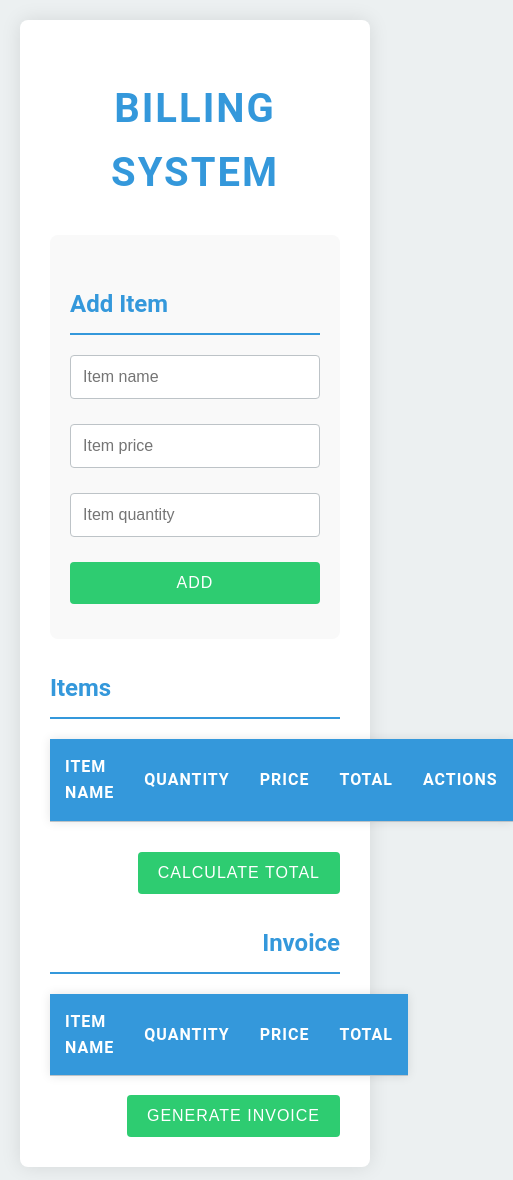
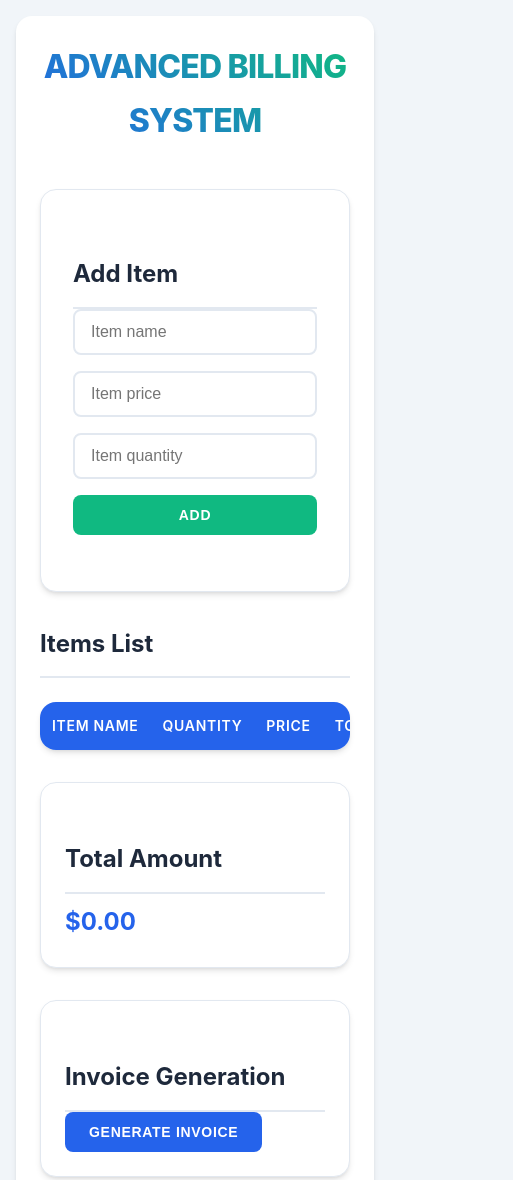
Before and after one commit to kartik0z/MyCodes, a plain HTML site: page WebTech/playground/index.html in a window 390 px wide. Shown: the top 1180 px of the page, 513 px wide, since content can reach past the window. Drawn offline with nearby package versions, Linux system fonts and the light colour scheme.

Commit message:
Much better

```diff
--- a/WebTech/playground/index.html
+++ b/WebTech/playground/index.html
@@ -1,27 +1,31 @@
 <!DOCTYPE html>
-<html>
-
+<html lang="en">
 <head>
-    <title>Billing Systems</title>
-    <link rel="stylesheet" type="text/css" href="style.css">
+    <meta charset="UTF-8">
+    <meta name="viewport" content="width=device-width, initial-scale=1.0">
+    <title>Advanced Billing System</title>
+    <link href="https://fonts.googleapis.com/css2?family=Roboto:wght@400;500;700&display=swap" rel="stylesheet">
+    <link rel="stylesheet" href="style.css">
+    <script src="https://cdnjs.cloudflare.com/ajax/libs/jspdf/2.5.1/jspdf.umd.min.js"></script>
 </head>
-
 <body>
     <div class="container">
-        <h1>Billing System</h1>
+        <h1>Advanced Billing System</h1>
 
         <div class="add-item">
             <h2>Add Item</h2>
-            <div class="input-group">
-                <input type="text" id="item-name" placeholder="Item name">
-                <input type="number" id="item-price" placeholder="Item price">
-                <input type="number" id="item-quantity" placeholder="Item quantity">
-                <button onclick="addItem()">Add</button>
-            </div>
+            <form id="add-item-form">
+                <div class="input-group">
+                    <input type="text" id="item-name" placeholder="Item name" required>
+                    <input type="number" id="item-price" placeholder="Item price" step="0.01" min="0" required>
+                    <input type="number" id="item-quantity" placeholder="Item quantity" min="1" required>
+                    <button type="submit">Add</button>
+                </div>
+            </form>
         </div>
 
         <div class="items">
-            <h2>Items</h2>
+            <h2>Items List</h2>
             <table id="item-table">
                 <thead>
                     <tr>
@@ -32,38 +36,22 @@
                         <th>Actions</th>
                     </tr>
                 </thead>
-                <tbody>
-
-                </tbody>
+                <tbody></tbody>
             </table>
         </div>
 
         <div class="total">
-            <button onclick="calculateTotal()">Calculate Total</button>
-            <p id="total-price"></p>
+            <h2>Total Amount</h2>
+            <p id="total-price">$0.00</p>
         </div>
 
         <div class="invoice">
-            <h2>Invoice</h2>
-            <table id="invoice-table">
-                <thead>
-                    <tr>
-                        <th>Item Name</th>
-                        <th>Quantity</th>
-                        <th>Price</th>
-                        <th>Total</th>
-                    </tr>
-                </thead>
-                <tbody>
-
-                </tbody>
-            </table>
-            <p id="invoice-total"></p>
-            <button onclick="generateInvoice()">Generate Invoice</button>
+            <h2>Invoice Generation</h2>
+            <div id="invoice-container"></div>
+            <button id="generate-invoice">Generate Invoice</button>
         </div>
     </div>
 
-    <script src="script.js"></script>
+    <script src="script.js" type="module"></script>
 </body>
-
 </html>
--- a/WebTech/playground/script.js
+++ b/WebTech/playground/script.js
@@ -60,8 +60,8 @@ function renderItems() {
             <td>$${item.price.toFixed(2)}</td>
             <td>$${(item.price * item.quantity).toFixed(2)}</td>
             <td>
-                <button onclick="handleUpdateItem(${index})">Update</button>
-                <button onclick="handleRemoveItem(${index})">Remove</button>
+                <button onclick="window.handleUpdateItem(${index})">Update</button>
+                <button onclick="window.handleRemoveItem(${index})">Remove</button>
             </td>
         `;
     });
--- a/WebTech/playground/style.css
+++ b/WebTech/playground/style.css
@@ -1,133 +1,246 @@
 :root {
-    --primary-color: #3498db;
-    --secondary-color: #2ecc71;
-    --background-color: #ecf0f1;
-    --text-color: #34495e;
-    --border-color: #bdc3c7;
+    --primary-color: #2563eb;
+    --primary-hover: #1d4ed8;
+    --secondary-color: #10b981;
+    --secondary-hover: #059669;
+    --background-color: #f1f5f9;
+    --text-color: #1e293b;
+    --border-color: #e2e8f0;
+    --danger-color: #ef4444;
+    --danger-hover: #dc2626;
+    --success-color: #22c55e;
+    --card-shadow: 0 4px 6px -1px rgb(0 0 0 / 0.1), 0 2px 4px -2px rgb(0 0 0 / 0.1);
+    --transition: all 0.3s ease;
+}
+
+/* Modern CSS Reset */
+*, *::before, *::after {
+    box-sizing: border-box;
+    margin: 0;
+    padding: 0;
 }
 
 body {
-    font-family: 'Roboto', Arial, sans-serif;
+    font-family: 'Inter', 'Segoe UI', system-ui, sans-serif;
     background-color: var(--background-color);
     color: var(--text-color);
-    line-height: 1.6;
-    margin: 0;
-    padding: 20px;
+    line-height: 1.7;
+    min-height: 100vh;
+    padding: 2rem;
 }
 
 .container {
-    max-width: 1000px;
+    max-width: 1200px;
     margin: 0 auto;
     background-color: #ffffff;
-    border-radius: 8px;
-    box-shadow: 0 0 20px rgba(0, 0, 0, 0.1);
-    padding: 30px;
+    border-radius: 1rem;
+    box-shadow: var(--card-shadow);
+    padding: 2.5rem;
 }
 
+/* Typography */
 h1 {
     text-align: center;
-    color: var(--primary-color);
-    font-size: 2.5em;
-    margin-bottom: 30px;
+    color: var(--text-color);
+    font-size: 2.75rem;
+    font-weight: 800;
+    margin-bottom: 2.5rem;
     text-transform: uppercase;
-    letter-spacing: 2px;
+    letter-spacing: -0.025em;
+    background: linear-gradient(45deg, var(--primary-color), var(--secondary-color));
+    -webkit-background-clip: text;
+    -webkit-text-fill-color: transparent;
 }
 
 h2 {
-    color: var(--primary-color);
-    border-bottom: 2px solid var(--primary-color);
-    padding-bottom: 10px;
-    margin-top: 30px;
+    color: var(--text-color);
+    font-size: 1.5rem;
+    font-weight: 700;
+    padding-bottom: 0.75rem;
+    margin-top: 2rem;
+    border-bottom: 2px solid var(--border-color);
 }
 
+/* Form Styles */
 .add-item {
-    background-color: #f9f9f9;
-    border-radius: 8px;
-    padding: 20px;
-    margin-bottom: 30px;
+    background-color: #ffffff;
+    border-radius: 1rem;
+    padding: 2rem;
+    margin-bottom: 2rem;
+    box-shadow: var(--card-shadow);
+    border: 1px solid var(--border-color);
 }
 
 .input-group {
-    display: flex;
-    gap: 15px;
-    margin-bottom: 15px;
+    display: grid;
+    grid-template-columns: repeat(auto-fit, minmax(200px, 1fr));
+    gap: 1rem;
+    margin-bottom: 1.5rem;
 }
 
 input[type="text"],
 input[type="number"] {
-    flex: 1;
-    padding: 12px;
-    border: 1px solid var(--border-color);
-    border-radius: 4px;
-    font-size: 16px;
+    width: 100%;
+    padding: 0.75rem 1rem;
+    border: 2px solid var(--border-color);
+    border-radius: 0.5rem;
+    font-size: 1rem;
+    transition: var(--transition);
+    outline: none;
 }
 
+input[type="text"]:focus,
+input[type="number"]:focus {
+    border-color: var(--primary-color);
+    box-shadow: 0 0 0 3px rgba(37, 99, 235, 0.1);
+}
+
+/* Button Styles */
 button {
-    background-color: var(--secondary-color);
+    background-color: var(--primary-color);
     color: white;
     border: none;
-    padding: 12px 20px;
-    border-radius: 4px;
+    padding: 0.75rem 1.5rem;
+    border-radius: 0.5rem;
     cursor: pointer;
-    transition: background-color 0.3s ease;
-    font-size: 16px;
+    font-weight: 600;
+    font-size: 0.875rem;
     text-transform: uppercase;
-    letter-spacing: 1px;
+    letter-spacing: 0.05em;
+    transition: var(--transition);
+    display: inline-flex;
+    align-items: center;
+    justify-content: center;
+    gap: 0.5rem;
 }
 
 button:hover {
-    background-color: #27ae60;
+    background-color: var(--primary-hover);
+    transform: translateY(-1px);
 }
 
+button[type="submit"] {
+    background-color: var(--secondary-color);
+}
+
+button[type="submit"]:hover {
+    background-color: var(--secondary-hover);
+}
+
+/* Table Styles */
 table {
     width: 100%;
     border-collapse: separate;
     border-spacing: 0;
-    margin-top: 20px;
-    box-shadow: 0 0 10px rgba(0, 0, 0, 0.1);
+    margin-top: 1.5rem;
+    border-radius: 1rem;
+    overflow: hidden;
+    box-shadow: var(--card-shadow);
 }
 
 th, td {
-    padding: 15px;
+    padding: 1rem 1.5rem;
     text-align: left;
-    border-bottom: 1px solid var(--border-color);
 }
 
 th {
     background-color: var(--primary-color);
     color: white;
-    font-weight: bold;
+    font-weight: 600;
     text-transform: uppercase;
-    letter-spacing: 1px;
+    letter-spacing: 0.05em;
+    font-size: 0.875rem;
 }
 
-tr:nth-child(even) {
-    background-color: #f2f2f2;
+td {
+    background-color: #ffffff;
+    border-bottom: 1px solid var(--border-color);
 }
 
-tr:hover {
-    background-color: #e8f4fd;
+tr:last-child td {
+    border-bottom: none;
 }
 
+tr:hover td {
+    background-color: #f8fafc;
+}
+
+/* Total and Invoice Sections */
 .total, .invoice {
-    margin-top: 30px;
-    text-align: right;
+    background-color: #ffffff;
+    padding: 1.5rem;
+    border-radius: 1rem;
+    margin-top: 2rem;
+    box-shadow: var(--card-shadow);
+    border: 1px solid var(--border-color);
 }
 
 #total-price, #invoice-total {
-    font-size: 1.2em;
-    font-weight: bold;
+    font-size: 1.5rem;
+    font-weight: 700;
     color: var(--primary-color);
-    margin-top: 10px;
+    margin-top: 0.5rem;
 }
 
+/* Action Buttons */
+td button {
+    padding: 0.5rem 1rem;
+    font-size: 0.75rem;
+    margin: 0 0.25rem;
+}
+
+td button:first-child {
+    background-color: var(--success-color);
+}
+
+td button:last-child {
+    background-color: var(--danger-color);
+}
+
+td button:first-child:hover {
+    background-color: var(--success-color);
+    opacity: 0.9;
+}
+
+td button:last-child:hover {
+    background-color: var(--danger-hover);
+}
+
+/* Responsive Design */
 @media (max-width: 768px) {
-    .input-group {
-        flex-direction: column;
+    body {
+        padding: 1rem;
     }
 
-    input[type="text"],
-    input[type="number"] {
-        margin-bottom: 10px;
+    .container {
+        padding: 1.5rem;
+    }
+
+    .input-group {
+        grid-template-columns: 1fr;
+    }
+
+    th, td {
+        padding: 0.75rem;
+    }
+
+    h1 {
+        font-size: 2rem;
+    }
+
+    table {
+        display: block;
+        overflow-x: auto;
+        white-space: nowrap;
     }
 }
+
+/* Animations */
+@keyframes fadeIn {
+    from { opacity: 0; transform: translateY(10px); }
+    to { opacity: 1; transform: translateY(0); }
+}
+
+.add-item, .total, .invoice {
+    animation: fadeIn 0.3s ease-out;
+}
```
Also changed, not shown: WebTech/playground/invoiceGenerator.js (+68 -12 lines).
